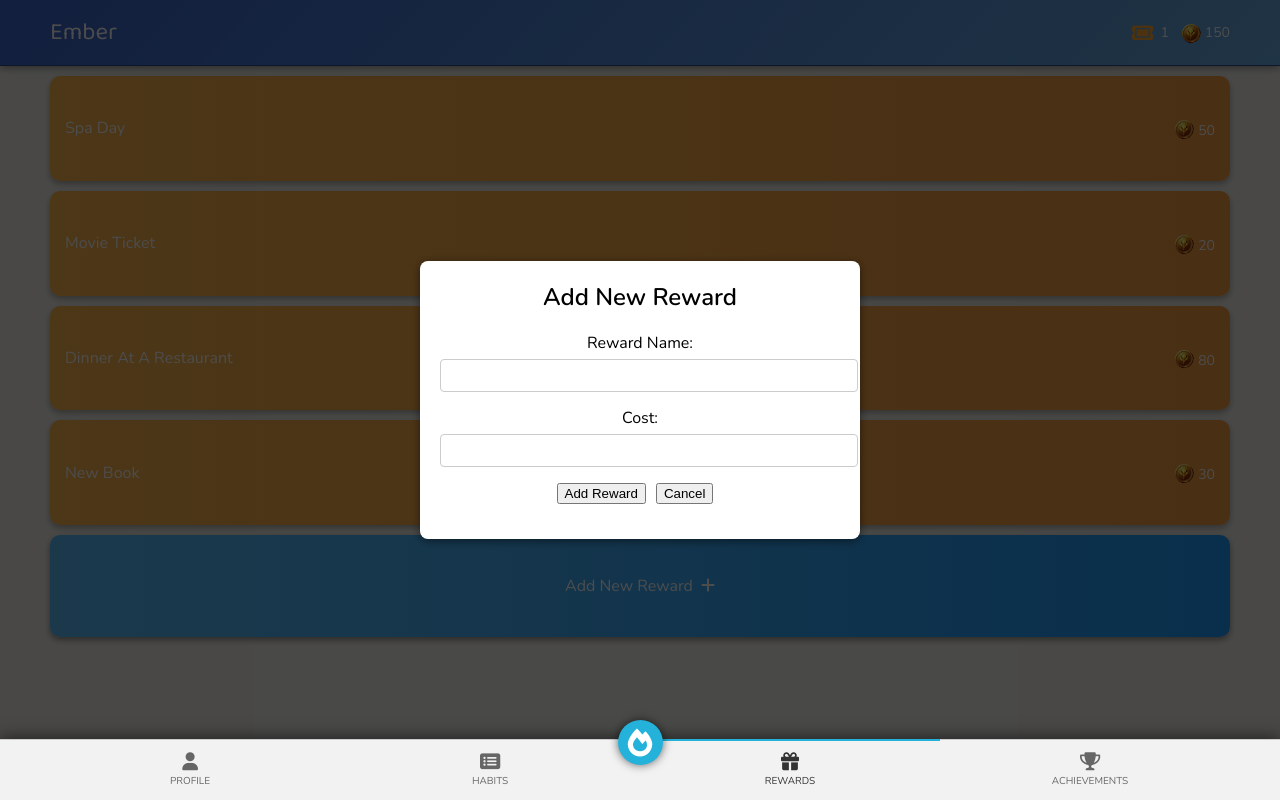
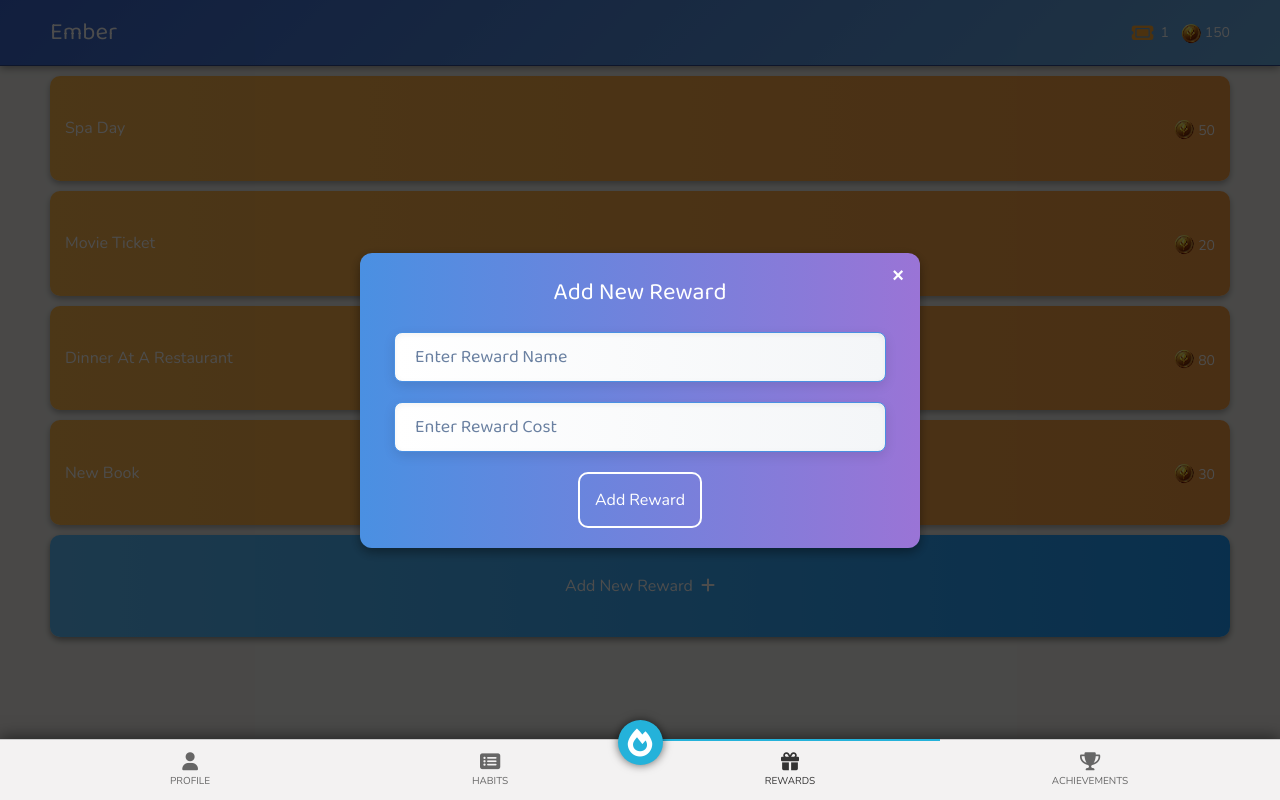
Before and after one commit to joseph-johnson27001/habit-spinner, a Vue app: page /rewards in a window 1280 px wide. Both pictures are taken after a click on the label "Add New Reward". Built offline with nearby package versions, Linux system fonts and the light colour scheme.

Commit message:
Add new reward modal styles

```diff
--- a/src/components/Rewards/AddNewRewardModal.vue
+++ b/src/components/Rewards/AddNewRewardModal.vue
@@ -1,32 +1,36 @@
 <template>
   <div class="modal-overlay" v-if="isVisible">
     <div class="modal-content">
+      <button class="close-button" @click="closeModal">×</button>
       <h2>Add New Reward</h2>
       <form @submit.prevent="handleAddReward">
         <div class="form-group">
-          <label for="rewardName">Reward Name:</label>
           <input
             type="text"
             id="rewardName"
             v-model="newReward.name"
             required
+            class="reward-input"
+            placeholder="Enter Reward Name"
           />
         </div>
 
         <div class="form-group">
-          <label for="rewardCost">Cost:</label>
           <input
             type="number"
             id="rewardCost"
             v-model="newReward.cost"
             min="1"
             required
+            class="reward-input"
+            placeholder="Enter Reward Cost"
           />
         </div>
 
-        <div class="form-group">
-          <button type="submit">Add Reward</button>
-          <button type="button" @click="closeModal">Cancel</button>
+        <div class="modal-actions">
+          <button type="submit" class="modal-button add-button">
+            Add Reward
+          </button>
         </div>
       </form>
     </div>
@@ -87,35 +91,101 @@ export default {
 }
 
 .modal-content {
-  background: white;
-  padding: 20px;
-  border-radius: 8px;
-  box-shadow: 0 2px 10px rgba(0, 0, 0, 0.5);
-  width: 400px;
+  position: relative;
+  background: linear-gradient(to right, #4a90e2, #9a74d6);
+  padding: 20px 30px;
+  border-radius: 12px;
+  width: 80%;
+  max-width: 500px;
+  max-height: 350px;
+  text-align: center;
+  box-shadow: 0 4px 12px rgba(0, 0, 0, 0.4);
+  color: white;
 }
 
 h2 {
-  margin-top: 0;
+  margin: 0 0 20px;
+  font-weight: 100;
+  font-family: "Baloo 2", sans-serif;
 }
 
 .form-group {
-  margin-bottom: 15px;
+  margin-bottom: 20px;
 }
 
-label {
-  display: block;
-  margin-bottom: 5px;
+.reward-input {
+  width: 90%;
+  padding: 10px 20px;
+  border: 1px solid #4a90e2;
+  border-radius: 8px;
+  font-size: 18px;
+  outline: none;
+  background: linear-gradient(to right, #ffffff, #f4f6f8);
+  color: #2f4a92;
+  box-shadow: inset 0 2px 6px rgba(0, 0, 0, 0.05), 0 4px 12px rgba(0, 0, 0, 0.1);
+  transition: box-shadow 0.3s ease, border 0.3s ease;
+  font-family: "Baloo 2", sans-serif;
+  font-weight: 600;
 }
 
-input[type="text"],
-input[type="number"] {
-  width: 100%;
-  padding: 8px;
-  border: 1px solid #ccc;
-  border-radius: 4px;
+.reward-input::placeholder {
+  color: #6a80a1;
+  opacity: 1;
+  font-weight: 400;
 }
 
-button {
-  margin-right: 10px;
+.modal-actions {
+  display: flex;
+  justify-content: center;
+}
+
+.modal-button {
+  padding: 10px 20px;
+  border: none;
+  border-radius: 8px;
+  font-size: 16px;
+  cursor: pointer;
+  transition: background-color 0.3s ease;
+  font-family: inherit;
+}
+
+.add-button {
+  background: transparent;
+  color: white;
+  border: 2px solid white;
+  padding: 15px 15px;
+  border-radius: 10px;
+  transition: transform 0.2s ease, background-color 0.3s ease;
+}
+
+.cancel-button {
+  background: transparent;
+  color: white;
+  border: 2px solid white;
+  padding: 15px 15px;
+  border-radius: 10px;
+  transition: transform 0.2s ease, background-color 0.3s ease;
+  margin-left: 10px;
+}
+
+.cancel-button:hover {
+  transform: scale(1.03); /* Slight size increase on hover */
+}
+
+.close-button {
+  position: absolute;
+  top: 10px;
+  right: 10px;
+  background: none;
+  border: none;
+  color: white;
+  font-size: 20px;
+  cursor: pointer;
+  font-weight: bold;
+  transition: color 0.3s ease;
+}
+
+.close-button:hover {
+  color: #ccc;
 }
 </style>
```
